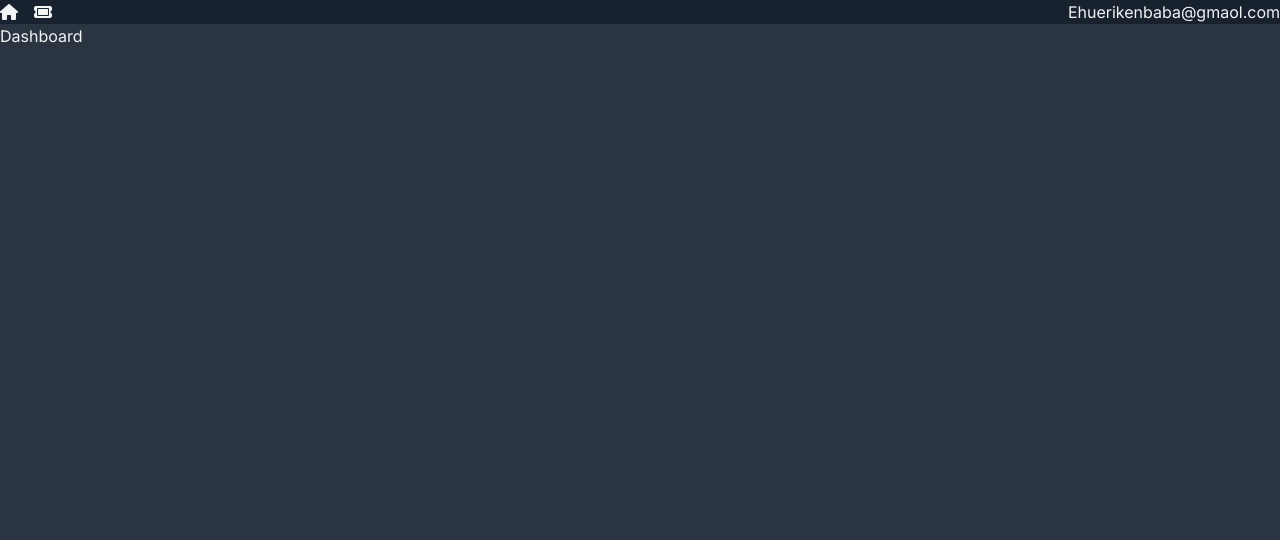
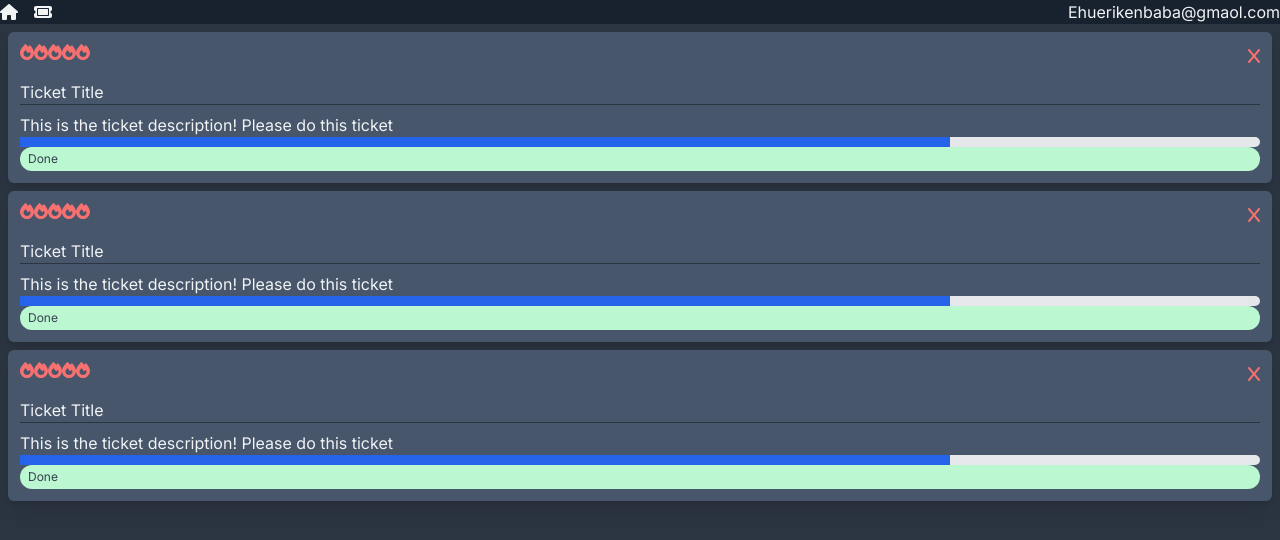
Before and after one commit to sobuse/ticketingapp, a Next.js app: page / in a window 1280 px wide. Shown: the top 540 px of the page. Built offline with nearby package versions, Linux system fonts and the light colour scheme.

Commit message:
edited the component and page

```diff
--- a/app/(components)/TicketCard.jsx
+++ b/app/(components)/TicketCard.jsx
@@ -1,9 +1,26 @@
 import React from 'react'
 import DeleteBlock from './DeleteBlock'
+import ProgessDisplay from './ProgessDisplay'
+import ProrityDisplay from './ProrityDisplay'
+import StatusDisplay from './StatusDisplay'
 
 const TicketCard = () => {
   return (
-    <div><DeleteBlock/></div>
+    <div className='flex flex-col bg-card hover:bg-card-hover rounded-md shadow-lg p-3 m-2'>
+        <div className='flex mb-3'>
+        <ProrityDisplay/>
+
+        <div className='ml-auto'>
+        <DeleteBlock/>
+        </div>
+
+        </div>
+        <h4>Ticket Title</h4>
+        <hr className='h-px border-0 bg-page mb-2'/>
+        <p className='whitwspace-pre-wrap'>This is the ticket description! Please do this ticket</p>
+        <ProgessDisplay/>
+        <StatusDisplay/>
+    </div>
   )
 }
 
--- a/app/page.jsx
+++ b/app/page.jsx
@@ -1,6 +1,12 @@
+import TicketCard from "./(components)/TicketCard"
+
 const Dashboard = () => {
   return (
-    <div>Dashboard</div>
+    <div>
+      <TicketCard/>
+      <TicketCard/>
+      <TicketCard/>
+    </div>
   )
 }
 
```
